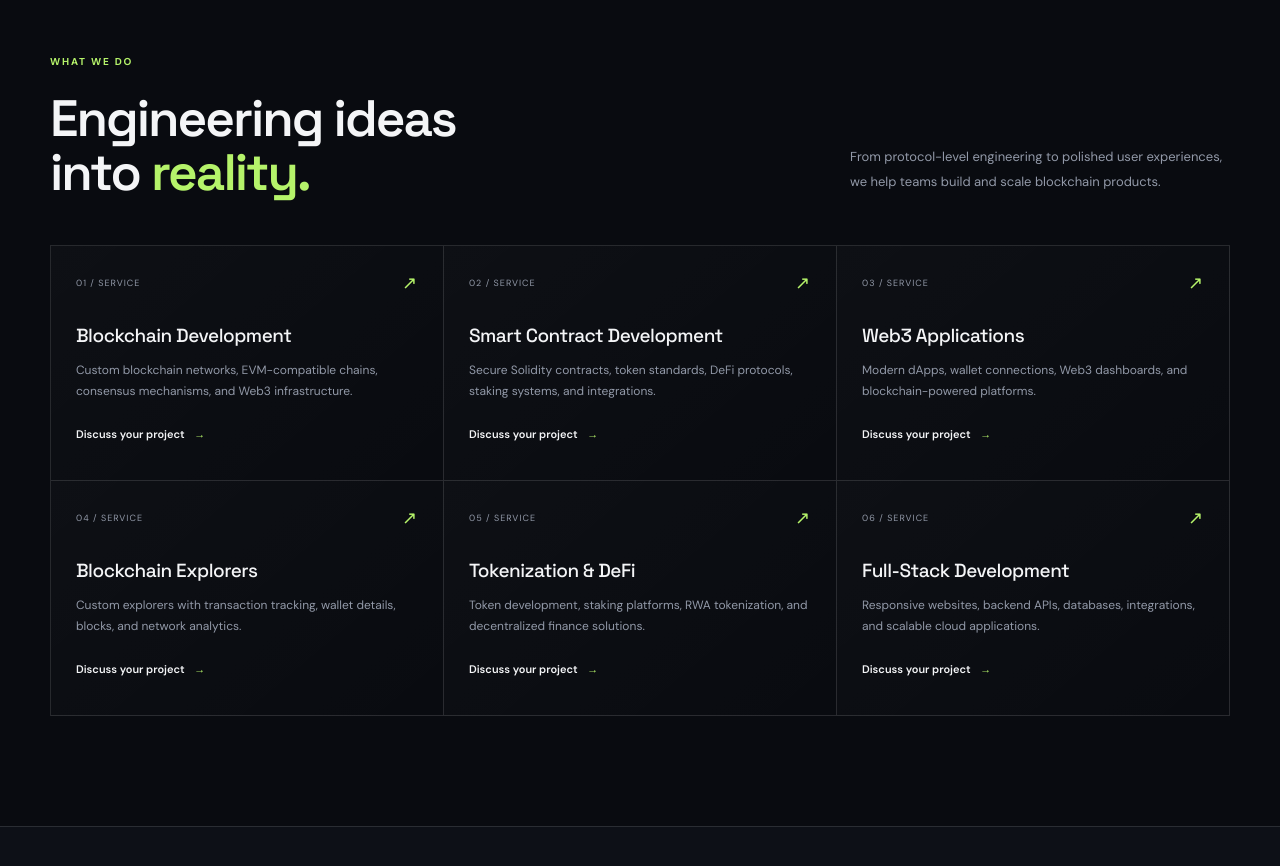
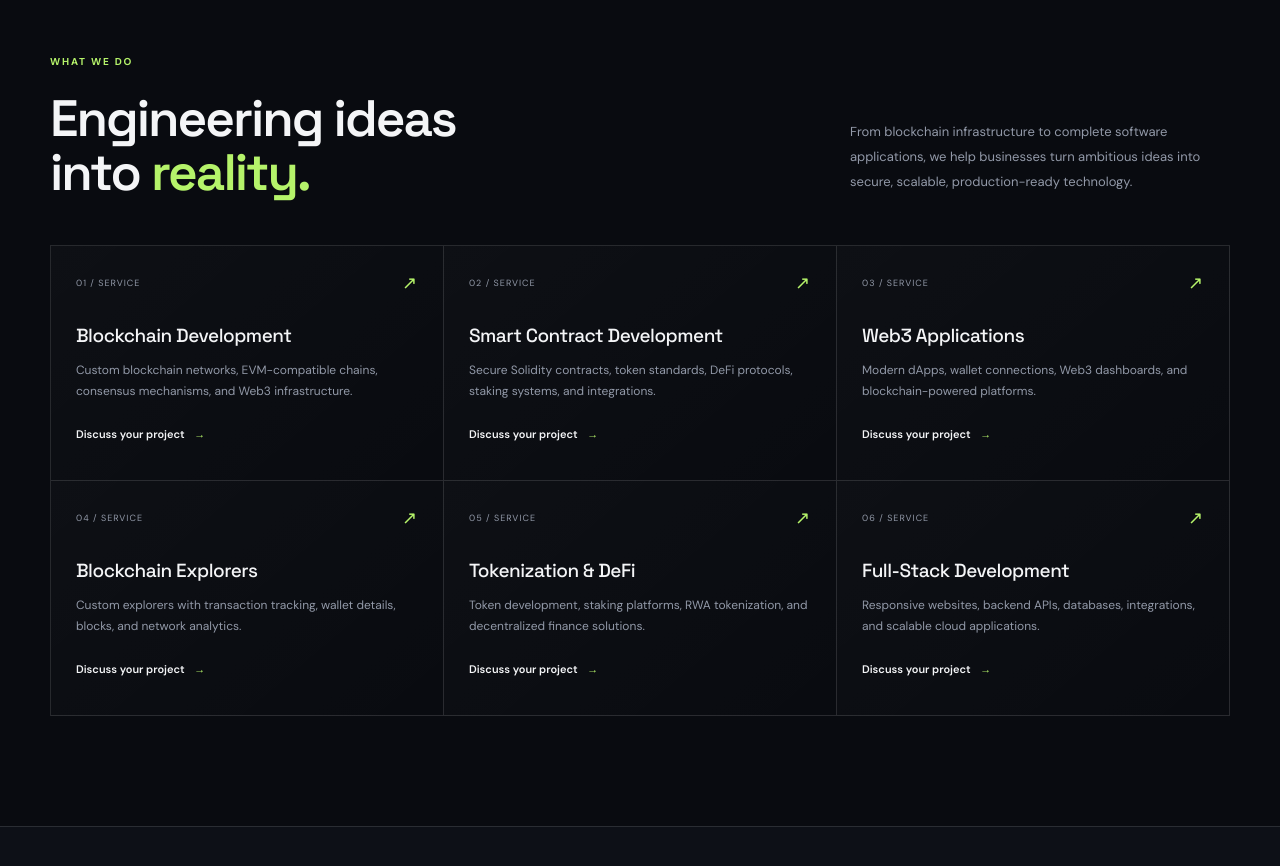
Before and after one commit to BlockForge-Devhimu/BlockForge-webiste-, a React (Vite) app: page / in a window 1280 px wide. Shown: the part 1180-2046 px from the top of the page. Built offline with nearby package versions, Linux system fonts and the light colour scheme.

Commit message:
Update App.jsx

```diff
--- a/src/App.jsx
+++ b/src/App.jsx
@@ -196,8 +196,7 @@ function App() {
               </h2>
             </div>
             <p>
-              From protocol-level engineering to polished user experiences,
-              we help teams build and scale blockchain products.
+              From blockchain infrastructure to complete software applications, we help businesses turn ambitious ideas into secure, scalable, production-ready technology.
             </p>
           </div>
 
```
